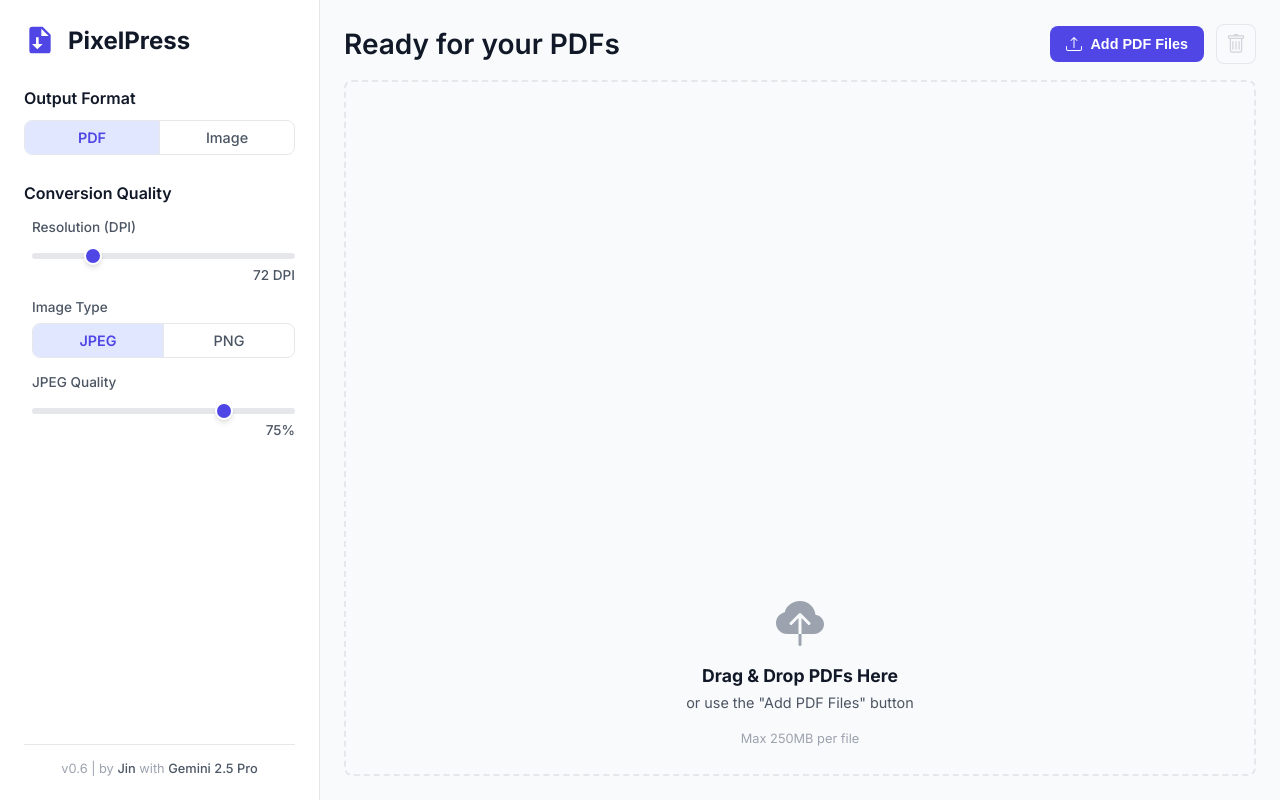
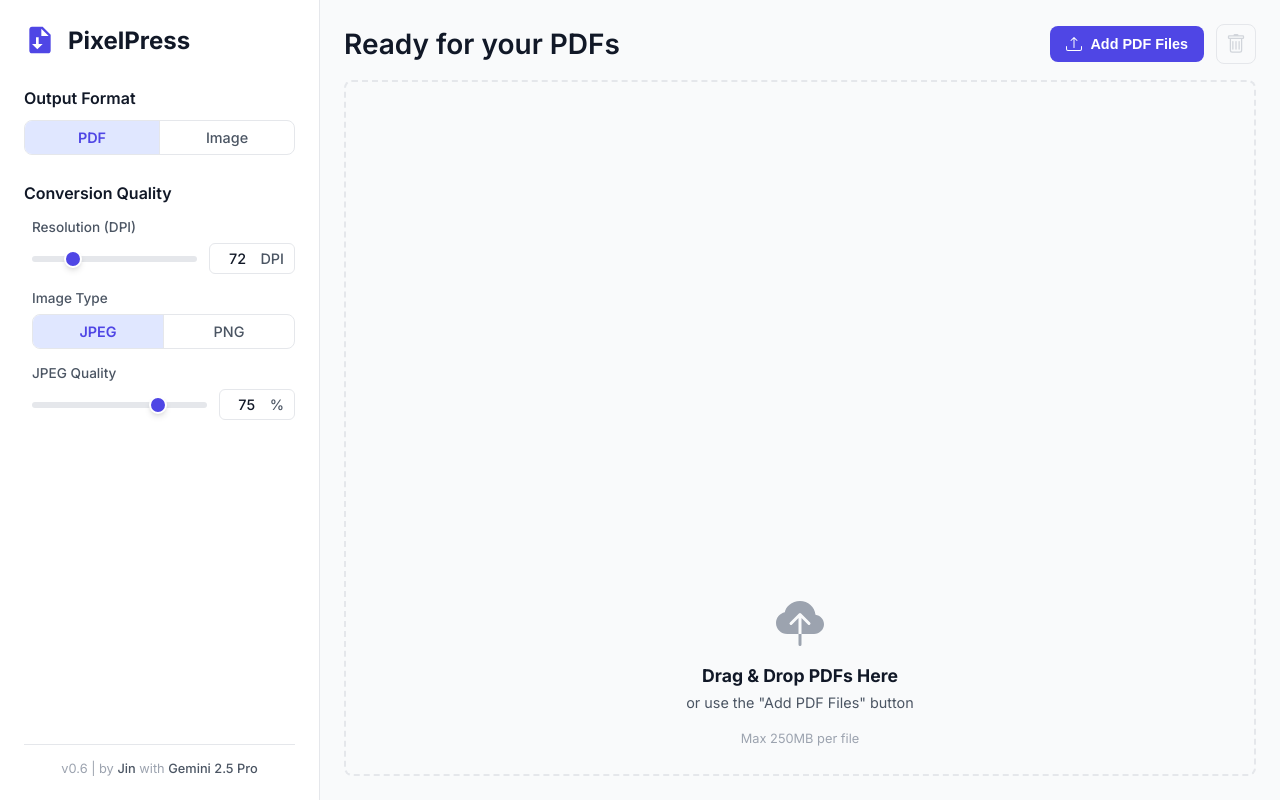
Before and after one commit to jinnotgin/pixelpress-pdf-compressor, a Flask app: page / in a window 1280 px wide. Run offline with Flask 3, Linux system fonts and the light colour scheme.

Commit message:
added editable dpi and image quality

```diff
--- a/static/style.css
+++ b/static/style.css
@@ -164,14 +164,59 @@ body {
 	border: 2px solid white;
 	box-shadow: var(--shadow);
 }
-.range-value {
-	display: block;
-	text-align: right;
-	font-size: 0.85rem;
+/* REMOVED .range-value class */
+
+/* CORRECTED: Styles for combined range slider and number input */
+.range-input-wrapper {
+	display: flex;
+	align-items: center;
+	gap: 12px; /* Reduced gap for a tighter look */
+	margin-top: 4px;
+}
+.range-input-wrapper .form-range {
+	width: auto;
+	flex-grow: 1;
+}
+.range-value-input-group {
+	display: flex;
+	align-items: center;
+	flex-shrink: 0;
+	border: 1px solid var(--border-color);
+	border-radius: 6px;
+	background-color: white;
+	transition: border-color 0.2s;
+}
+.range-value-input-group:focus-within {
+	border-color: var(--primary-color);
+	box-shadow: 0 0 0 2px var(--primary-color-light);
+}
+.range-number-input {
+	width: 48px; /* Fine-tuned width */
+	border: none;
+	outline: none;
+	padding: 6px 0 6px 6px; /* Adjusted padding, especially left */
+	text-align: center; /* Centered text is better for varying digit counts */
+	font-family: var(--font-family);
+	font-size: 0.9rem;
+	font-weight: 500;
+	color: var(--dark-text);
+	background-color: transparent;
+}
+.range-number-input::-webkit-outer-spin-button,
+.range-number-input::-webkit-inner-spin-button {
+	-webkit-appearance: none;
+	margin: 0;
+}
+.range-number-input[type="number"] {
+	-moz-appearance: textfield;
+}
+.range-value-input-group span {
+	font-size: 0.9rem;
+	font-weight: 500;
 	color: var(--medium-text);
-	margin-top: 4px;
-	font-weight: 500;
+	padding: 0 10px 0 2px; /* Adjusted padding to bring unit closer */
 }
+
 .segmented-control {
 	display: flex;
 	width: 100%;
--- a/templates/index.html
+++ b/templates/index.html
@@ -83,6 +83,8 @@
 								<label for="dpi" class="form-label-small"
 									>Resolution (DPI)</label
 								>
+								<!-- UPDATED: DPI input group -->
+								<div class="range-input-wrapper">
 									<input
 										type="range"
 										class="form-range"
@@ -93,7 +95,18 @@
 										max="300"
 										step="1"
 									/>
-								<span class="range-value" id="dpi-value">72 DPI</span>
+									<div class="range-value-input-group">
+										<input
+											type="number"
+											id="dpi-number-input"
+											class="range-number-input"
+											value="72"
+											min="10"
+											max="300"
+										/>
+										<span>DPI</span>
+									</div>
+								</div>
 							</div>
 							<div class="sub-group">
 								<label for="image_format" class="form-label-small"
@@ -121,6 +134,8 @@
 								<label for="jpeg_quality" class="form-label-small"
 									>JPEG Quality</label
 								>
+								<!-- UPDATED: JPEG Quality input group -->
+								<div class="range-input-wrapper">
 									<input
 										type="range"
 										class="form-range"
@@ -131,7 +146,18 @@
 										max="100"
 										step="1"
 									/>
-								<span class="range-value" id="jpeg-quality-value">75%</span>
+									<div class="range-value-input-group">
+										<input
+											type="number"
+											id="jpeg-quality-number-input"
+											class="range-number-input"
+											value="75"
+											min="1"
+											max="100"
+										/>
+										<span>%</span>
+									</div>
+								</div>
 							</div>
 						</div>
 					</form>
```
Also changed, not shown: static/script.js (+36 -5 lines). Lines whose indentation alone changed are shown as unchanged.
